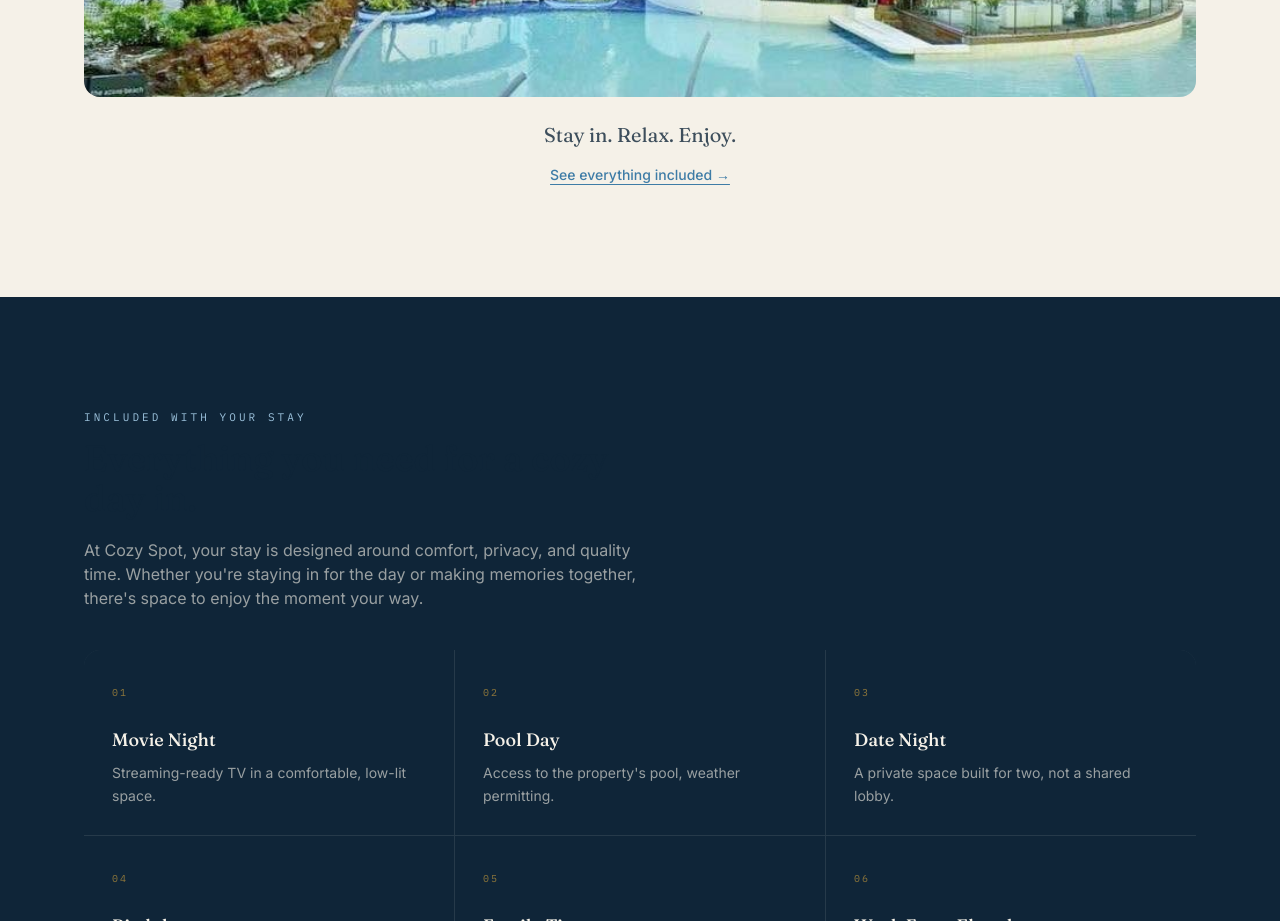
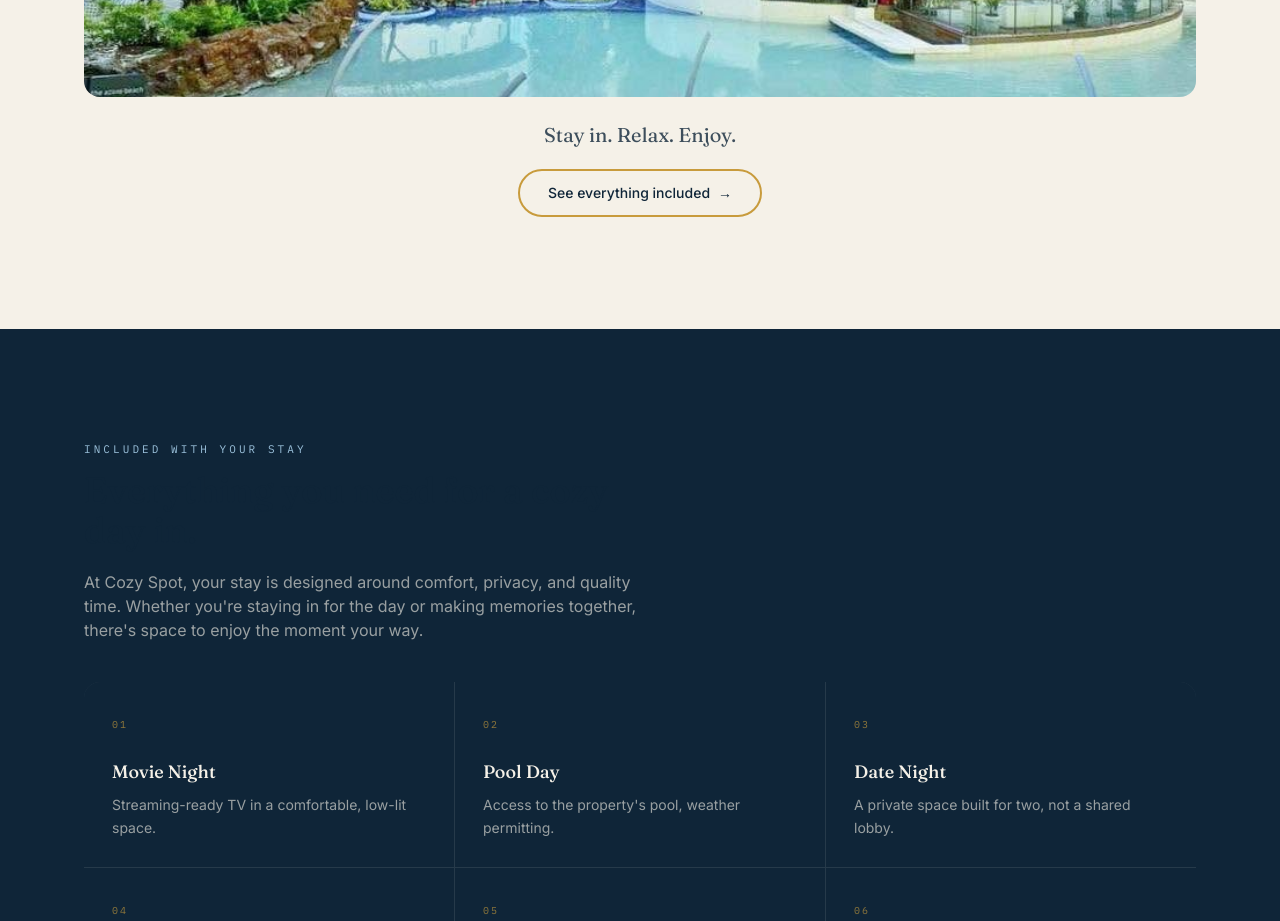
Before and after one commit to cozyspot-azurestaycation/cozyspotazurestaycation206, a Next.js app: page / in a window 1280 px wide. Shown: the part 3420-4341 px from the top of the page. Built offline with nearby package versions, Linux system fonts and the light colour scheme; no server answers.

Commit message:
Update space-showcase.tsx

```diff
--- a/components/space-showcase.tsx
+++ b/components/space-showcase.tsx
@@ -91,13 +91,14 @@ export function SpaceShowcase() {
         />
       </div>
 
-      <div className="mt-6 flex flex-col items-center gap-4 text-center">
+      <div className="mt-6 flex flex-col items-center gap-5 text-center">
         <p className="font-display text-xl text-ink/80">Stay in. Relax. Enjoy.</p>
         <Link
           href="/unit-inclusions"
-          className="text-sm font-medium text-azure underline underline-offset-4"
+          className="inline-flex items-center gap-2 rounded-full border-2 border-gold px-7 py-3 text-sm font-medium text-ink transition-all duration-300 hover:-translate-y-0.5 hover:bg-gold hover:text-navy hover:shadow-lg"
         >
-          See everything included →
+          See everything included
+          <span aria-hidden="true">→</span>
         </Link>
       </div>
     </section>
```
